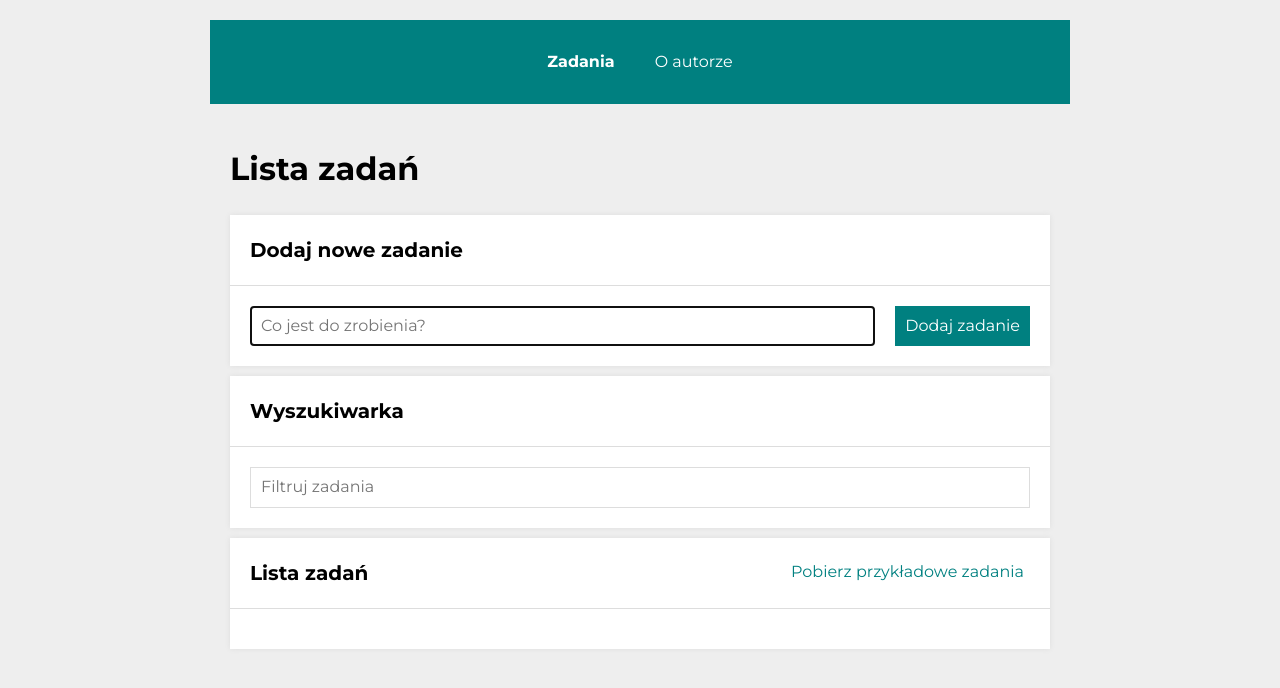
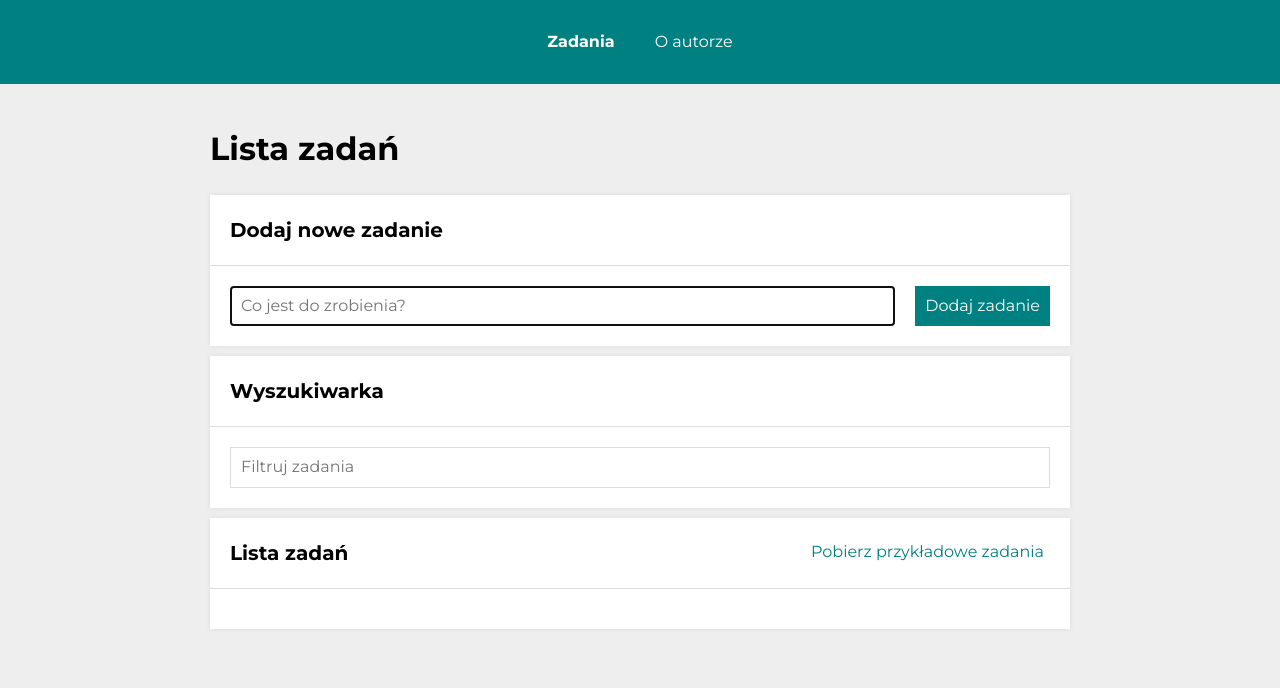
Before and after one commit to mg-wiewiora/to-do-list-react, a React (Create React App) app: page /#/zadania in a window 1280 px wide. Shown: the top 688 px of the page. Built offline with nearby package versions, Linux system fonts and the light colour scheme.

Commit message:
GlobalStyle updated

```diff
--- a/src/GlobalStyle.js
+++ b/src/GlobalStyle.js
@@ -13,8 +13,8 @@ export const GlobalStyle = createGlobalStyle`
     font-family: "Montserrat", sans-serif;
     line-height: 1.5;
     margin: 0 auto;
-    padding: 20px;
-    max-width: 900px;
+
+
     background-color: ${({ theme }) => theme.color.stone};
   }
 `;
```
